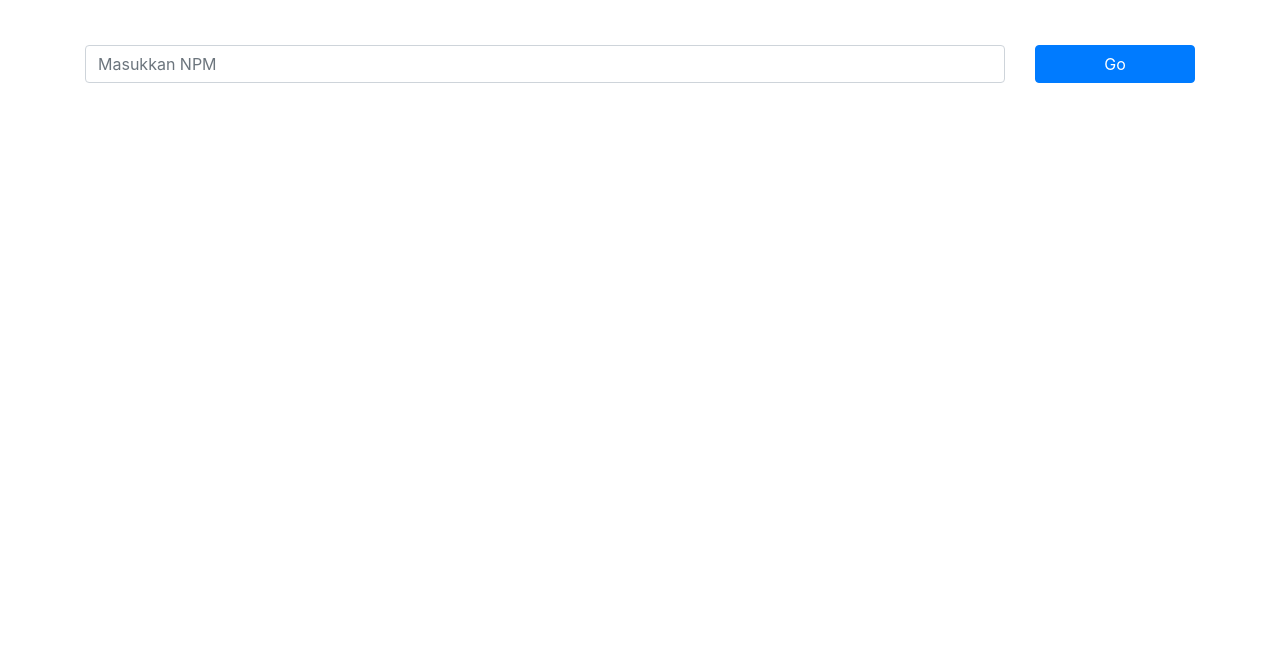
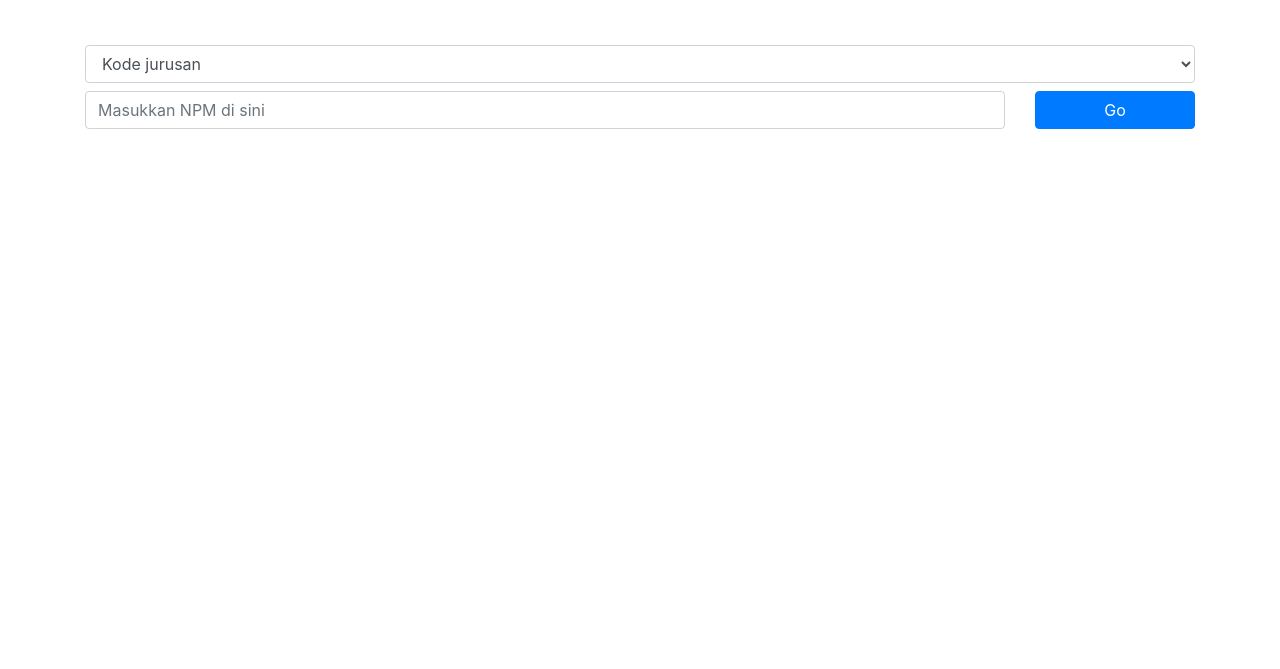
Before and after one commit to hermitpopcorn/adoptionfriend, a plain HTML site: page index.html in a window 1280 px wide. Shown: the part 131-800 px from the top of the page. Drawn offline with nearby package versions, Linux system fonts and the light colour scheme.

Commit message:
tambah input select prodi

```diff
--- a/index.html
+++ b/index.html
@@ -16,11 +16,105 @@
       <h5>Sebuah Alternatif dari <a href="https://github.com/dayatura/TemanSeangkatan">Teman Angkatan</a></h5>
     </div>
 
-    <form id='input'>
-      <div class="text-center mt-5">
+    <section class="mt-5 mb-2">
+      <select class="form-control" id="codes">
+        <option value="" disabled selected>Kode jurusan</option>
+        <optgroup label="Hukum">
+          <option value="110110">Hukum</option>
+        </optgroup>
+        <optgroup label="Ekonomi dan Bisnis">
+          <option value="120104">Akuntansi Perpajakan</option>
+          <option value="120110">Akuntansi</option>
+          <option value="120210">Ekonomi Pembangunan</option>
+          <option value="120310">Manajemen</option>
+          <option value="120410">Ekonomi Islam</option>
+        </optgroup>
+        <optgroup label="Kedokteran">
+          <option value="130104">Kebidanan</option>
+          <option value="130110">Kedokteran</option>
+          <option value="130210">Kedokteran Hewan</option>
+        </optgroup>
+        <optgroup label="Matematika dan Ilmu Pengetahuan Alam">
+          <option value="140110">Matematika</option>
+          <option value="140210">Kimia</option>
+          <option value="140310">Fisika</option>
+          <option value="140410">Biologi</option>
+          <option value="140610">Statistika</option>
+          <option value="140710">Geofisika</option>
+          <option value="140810">Teknik Informatika</option>
+          <option value="140910">Teknik Elektro</option>
+        </optgroup>
+        <optgroup label="Pertanian">
+          <option value="150510">Agroteknologi</option>
+          <option value="150610">Agribisnis</option>
+        </optgroup>
+        <optgroup label="Kedokteran Gigi">
+          <option value="160110">Kedokteran Gigi</option>
+        </optgroup>
+        <optgroup label="Ilmu Sosial dan Ilmu Politik">
+          <option value="170104">Administrasi Publik</option>
+          <option value="170204">Administrasi Pemerintahan</option>
+          <option value="170210">Hubungan Internasional</option>
+          <option value="170310">Kesejahteraan Sosial</option>
+          <option value="170410">Ilmu Pemerintahan</option>
+          <option value="170510">Antropologi</option>
+          <option value="170610">Administrasi Bisnis</option>
+          <option value="170710">Sosiologi</option>
+          <option value="170810">Ilmu Politik</option>
+        </optgroup>
+        <optgroup label="Ilmu Budaya">
+          <option value="180104">Bahasa dan Budaya Tiongkok</option>
+          <option value="180110">Sastra Indonesia</option>
+          <option value="180210">Sastra Sunda</option>
+          <option value="180310">Sejarah</option>
+          <option value="180410">Sastra Inggris</option>
+          <option value="180510">Sastra Perancis</option>
+          <option value="180610">Sastra Jepang</option>
+          <option value="180710">Sastra Rusia</option>
+          <option value="180810">Sastra Jerman</option>
+          <option value="180910">Sastra Arab</option>
+        </optgroup>
+        <optgroup label="Psikologi">
+          <option value="190110">Psikologi</option>
+        </optgroup>
+        <optgroup label="Peternakan">
+          <option value="200110">Peternakan</option>
+        </optgroup>
+        <optgroup label="Ilmu Komunikasi">
+          <option value="210104">Manajemen Produksi Media</option>
+          <option value="210110">Ilmu Komunikasi</option>
+          <option value="210210">Ilmu Perpustakaan</option>
+          <option value="210310">Hubungan Masyarakat</option>
+          <option value="210410">Televisi dan Film</option>
+          <option value="210510">Manajemen Komunikasi</option>
+          <option value="210610">Jurnalistik</option>
+        </optgroup>
+        <optgroup label="Keperawatan">
+          <option value="220110">Keperawatan</option>
+        </optgroup>
+        <optgroup label="Perikanan dan Ilmu Kelautan">
+          <option value="230110">Perikanan</option>
+          <option value="230210">Ilmu Kelautan</option>
+        </optgroup>
+        <optgroup label="Teknologi Industri Pertanian">
+          <option value="240110">Teknik Pertanian</option>
+          <option value="240210">Teknologi Pangan</option>
+          <option value="240310">Teknologi Industri Pertanian</option>
+        </optgroup>
+        <optgroup label="Farmasi">
+          <option label="260110">Farmasi</option>
+        </optgroup>
+        <optgroup label="Teknik Geologi">
+          <option value="270110">Teknik Geologi</option>
+        </optgroup>
+      </select>
+    </section>
+
+    <form id="input">
+      <div class="text-center mb-4">
         <div class="row">
           <div class="col-md-10">
-            <input type="text" class="form-control mb-2" placeholder="Masukkan NPM" id="npm">
+            <input type="text" class="form-control mb-2" placeholder="Masukkan NPM di sini" id="npm">
           </div>
           <div class="col-md-2">
             <button type="submit" class="btn btn-primary btn-block mb-2">Go</button>
@@ -86,6 +180,12 @@
           }
         });
       }
+
+      $("select#codes").change(function () {
+        let currentNpm = $("input#npm").val();
+        currentNpm = $(this).val() + currentNpm.substr(6);
+        $("input#npm").val(currentNpm);
+      });
     });
   </script>
 </body>
```
